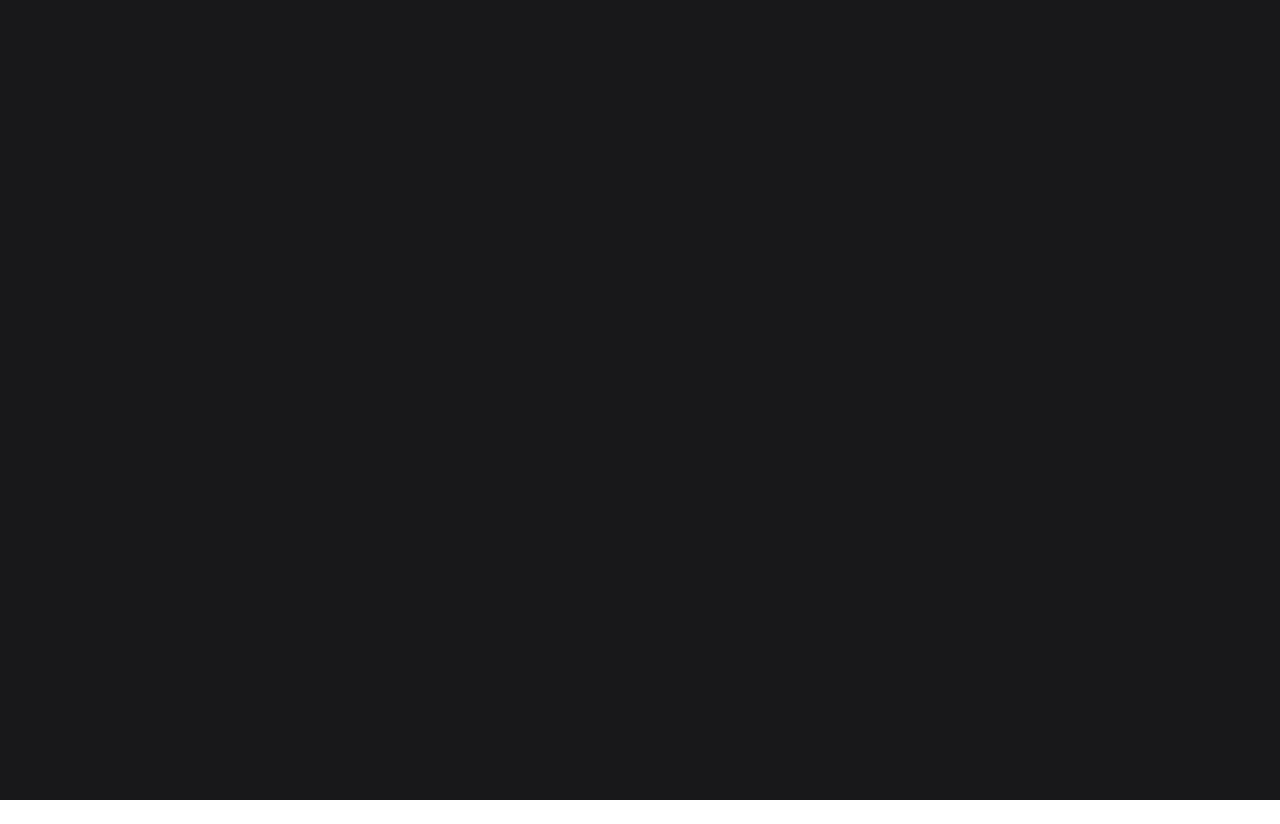
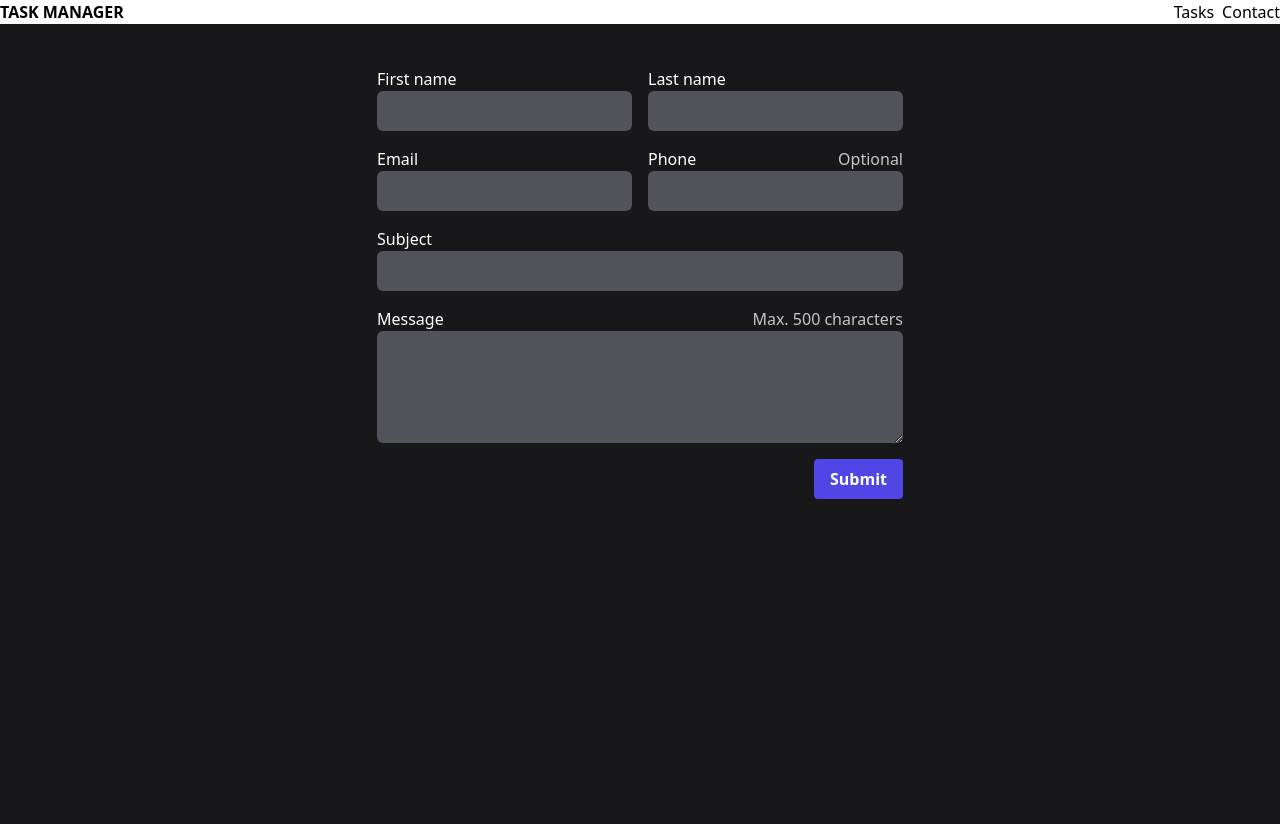
Before and after one commit to FrancRose/todo-react-rtk, a React (Create React App) app: page /contact in a window 1280 px wide. Before the commit this address had no page. Before the commit the page ends 800 px from the top, so only its background shows below. Built offline with nearby package versions, Linux system fonts and the light colour scheme.

Commit message:
Finished contact form & navabar routing

```diff
--- a/src/App.js
+++ b/src/App.js
@@ -3,20 +3,24 @@ import { BrowserRouter, Routes, Route } from "react-router-dom";
 
 import TaskForm from "./components/TaskForm";
 import TasksList from "./components/TasksList";
+import Navbar from "./components/Navbar";
+import ContactForm from "./components/ContactForm";
 
 function App() {
   return (
-    <div className="bg-zinc-900 h-screen text-white">
-      <div className="flex items-center justify-center h-full">
+    // <div className="bg-zinc-900 h-screen text-white">
+    //   <div className="flex items-center justify-center h-full">
       <BrowserRouter>
+      <Navbar />
         <Routes>
           <Route path="/" element={<TasksList />} />
           <Route path="/create-task" element={<TaskForm />} />
           <Route path="/edit-task/:id" element={<TaskForm />} />
+          <Route path="/contact" element={<ContactForm />} />
         </Routes>
       </BrowserRouter>
-      </div>
-    </div>
+    //   </div>
+    // </div>
   );
 }
 
--- /dev/null
+++ b/src/components/ContactForm.jsx
@@ -0,0 +1,99 @@
+import React from "react";
+
+const ContactForm = () => {
+  return (
+    <div className="bg-zinc-900 h-screen text-white">
+      <div className="flex items-center justify-center h-4/6">
+        <div className="p-6">
+          <form>
+            <div className="grid grid-cols-2 gap-4">
+              <div className="flex flex-col">
+                <label htmlFor="first-name">First name</label>
+                <input
+                  type="text"
+                  id="first-name"
+                  name="first-name"
+                  className="form-input bg-zinc-600 px-3 py-2 rounded-md "
+                  required
+                />
+              </div>
+              <div className="flex flex-col">
+                <label htmlFor="last-name">Last name</label>
+                <input
+                  type="text"
+                  id="last-name"
+                  name="last-name"
+                  className="form-input bg-zinc-600 px-3 py-2 rounded-md"
+                  required
+                />
+              </div>
+              <div className="flex flex-col">
+                <label htmlFor="email">Email</label>
+                <input
+                  type="email"
+                  id="email"
+                  name="email"
+                  className="form-input bg-zinc-600 px-3 py-2 rounded-md"
+                  required
+                />
+              </div>
+              <div className="flex flex-col">
+                <label htmlFor="phone">
+                  <div className="flex align-items">
+                    Phone
+                    <span className="ml-auto opacity-75">Optional</span>
+                  </div>
+                </label>
+                <input
+                  type="tel"
+                  id="phone"
+                  name="phone"
+                  className="form-input bg-zinc-600 px-3 py-2 rounded-md"
+                />
+              </div>
+              <div className="flex flex-col col-span-2">
+                <label htmlFor="subject">Subject</label>
+                <input
+                  type="text"
+                  id="subject"
+                  name="subject"
+                  className="form-input bg-zinc-600 px-3 py-2 rounded-md"
+                  required
+                />
+              </div>
+              <div className="flex flex-col col-span-2">
+                <label htmlFor="subject">
+                  <div className="flex align-items">
+                    Message
+                    <span className="ml-auto opacity-75">
+                      Max. 500 characters
+                    </span>
+                  </div>
+                </label>
+                <textarea
+                  maxLength="500"
+                  rows="4"
+                  type="text"
+                  id="subject"
+                  name="subject"
+                  className="form-input bg-zinc-600 px-3 py-2 rounded-md"
+                  required
+                />
+              </div>
+            </div>
+            <div className="flex justify-end py-4">
+              <button
+                type="submit"
+                class="bg-indigo-600 text-white font-bold py-2 px-4 rounded focus:ring focus:ring-blue-300 hover:bg-blue-500"
+              >
+                Submit
+              </button>
+            </div>
+          </form>
+        </div>
+      </div>
+    </div>
+  );
+};
+
+export default ContactForm;
--- /dev/null
+++ b/src/components/Navbar.js
@@ -0,0 +1,16 @@
+import React from "react";
+import { Link, NavLink } from "react-router-dom";
+
+const Navbar = () => {
+  return (
+    <nav className="flex mx-auto justify-between">
+      <Link to="/" className="font-bold">TASK MANAGER</Link>
+      <div>
+        <NavLink className='px-2' to='/'>Tasks</NavLink>
+        <NavLink to='/contact'>Contact</NavLink>
+      </div>
+    </nav>
+  );
+};
+
+export default Navbar;
--- a/src/components/TaskForm.js
+++ b/src/components/TaskForm.js
@@ -45,6 +45,8 @@ const TaskForm = () => {
   }, [params.id, tasks]);
 
   return (
+    <div className="bg-zinc-900 h-screen text-white">
+      <div className="flex items-center justify-center h-screen">
     <form onSubmit={handleSubmit} className="bg-zinc-800 max-w-sm p-4 mb-2">
       <label htmlFor="title" className="block text-xs font-bold mb-2" >Title</label>
       <input
@@ -66,6 +68,8 @@ const TaskForm = () => {
       ></textarea>
       <button className="bg-indigo-600 px-2 py-1">Save</button>
     </form>
+    </div>
+    </div>
   );
 };
 
--- a/src/components/TasksList.js
+++ b/src/components/TasksList.js
@@ -12,6 +12,8 @@ const TasksList = () => {
   };
 
   return (
+    <div className="bg-zinc-900 h-screen text-white">
+      <div className="flex items-center justify-center h-4/6">
     <div className="w-4/6">
       {/* Title/Button Section Start================================================ */}
       <header className="flex justify-between items-center py-4">
@@ -56,6 +58,9 @@ const TasksList = () => {
         ))}
       </div>
     </div>
+    </div>
+    </div>
+
   );
 };
 
```
